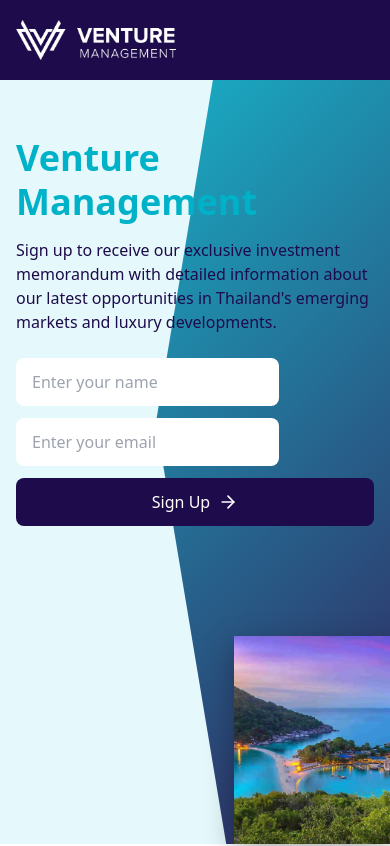
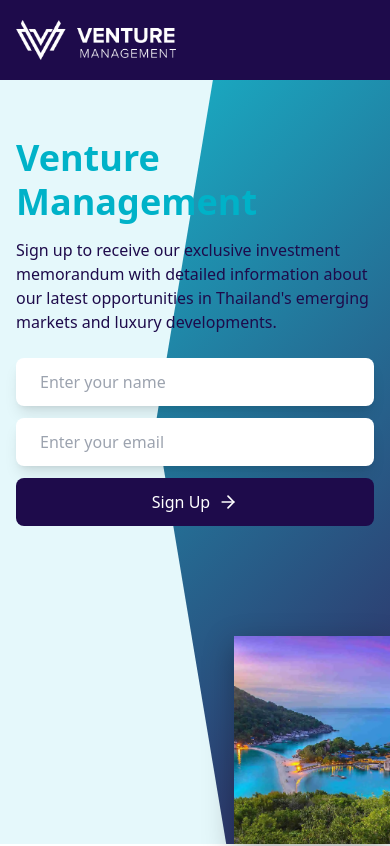
Before and after one commit to trangman/vmsite, a React (Vite) app: page / in a window 390 px wide. Shown: the top 846 px of the page. Built offline with nearby package versions, Linux system fonts and the light colour scheme.

Commit message:
fixed the input field sizes

```diff
--- a/src/App.tsx
+++ b/src/App.tsx
@@ -146,8 +146,8 @@ function Hero() {
             >
               <input type="hidden" name="form-name" value="contact" />
 
-              <div className="flex flex-col gap-3 sm:gap-4 w-full sm:max-w-md">
-                <div className="form-group">
+              <div className="flex flex-col gap-3 sm:gap-4 w-full max-w-md">
+                <div className="form-group w-full">
                   <label htmlFor="name" className="sr-only">Name</label>
                   <input
                     id="name"
@@ -156,13 +156,13 @@ function Hero() {
                     value={name}
                     onChange={(e) => setName(e.target.value)}
                     placeholder="Enter your name"
-                    className="flex-1 px-4 sm:px-6 py-3 sm:py-4 rounded-lg border-none bg-white focus:outline-none focus:ring-2 focus:ring-[#00B2C8] text-base sm:text-lg"
+                    className="w-full px-6 sm:px-8 py-3 sm:py-4 rounded-lg border-none bg-white focus:outline-none focus:ring-2 focus:ring-[#00B2C8] text-base sm:text-lg shadow-lg"
                     required
                     aria-required="true"
                   />
                 </div>
 
-                <div className="form-group">
+                <div className="form-group w-full">
                   <label htmlFor="email" className="sr-only">Email</label>
                   <input
                     id="email"
@@ -171,20 +171,20 @@ function Hero() {
                     value={email}
                     onChange={(e) => setEmail(e.target.value)}
                     placeholder="Enter your email"
-                    className="flex-1 px-4 sm:px-6 py-3 sm:py-4 rounded-lg border-none bg-white focus:outline-none focus:ring-2 focus:ring-[#00B2C8] text-base sm:text-lg"
+                    className="w-full px-6 sm:px-8 py-3 sm:py-4 rounded-lg border-none bg-white focus:outline-none focus:ring-2 focus:ring-[#00B2C8] text-base sm:text-lg shadow-lg"
                     required
                     aria-required="true"
                   />
                 </div>
 
                 {error && (
-                  <div className="text-red-600 text-sm mt-1" role="alert" aria-live="assertive">{error}</div>
+                  <div className="text-red-600 text-sm mt-1 w-full" role="alert" aria-live="assertive">{error}</div>
                 )}
 
                 <button
                   type="submit"
                   disabled={isSubmitting}
-                  className={`bg-[#1E0B4B] text-white px-6 sm:px-8 py-3 sm:py-4 rounded-lg flex items-center justify-center gap-2 hover:bg-[#2d1171] transition-colors text-base sm:text-lg font-medium focus:outline-none focus:ring-2 focus:ring-offset-2 focus:ring-[#1E0B4B] ${isSubmitting ? 'opacity-70 cursor-not-allowed' : ''}`}
+                  className={`w-full px-6 sm:px-8 py-3 sm:py-4 rounded-lg flex items-center justify-center gap-2 bg-[#1E0B4B] text-white hover:bg-[#2d1171] transition-colors text-base sm:text-lg font-medium focus:outline-none focus:ring-2 focus:ring-offset-2 focus:ring-[#1E0B4B] ${isSubmitting ? 'opacity-70 cursor-not-allowed' : ''}`}
                   aria-busy={isSubmitting}
                 >
                   {isSubmitting ? 'Submitting...' : 'Sign Up'} {!isSubmitting && <ArrowRight className="h-5 w-5" aria-hidden="true" />}
```
